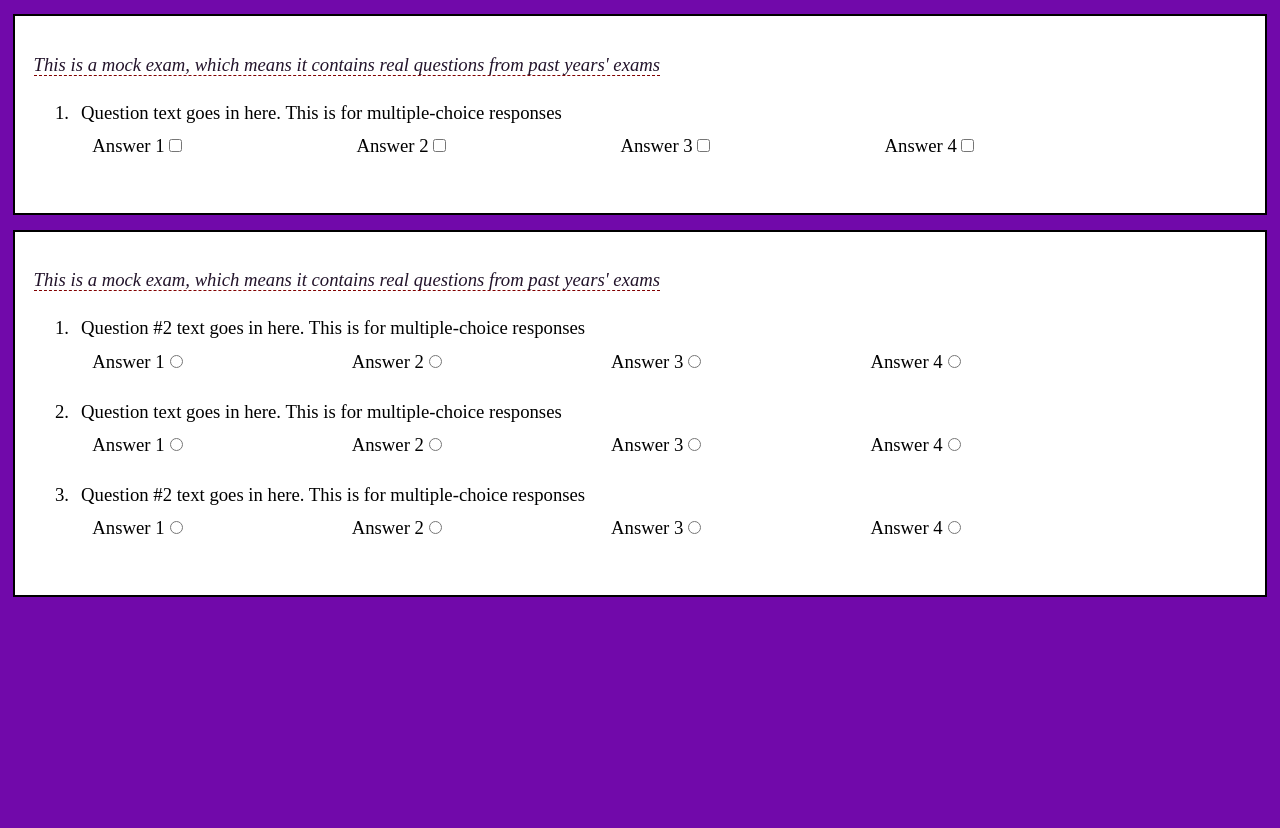
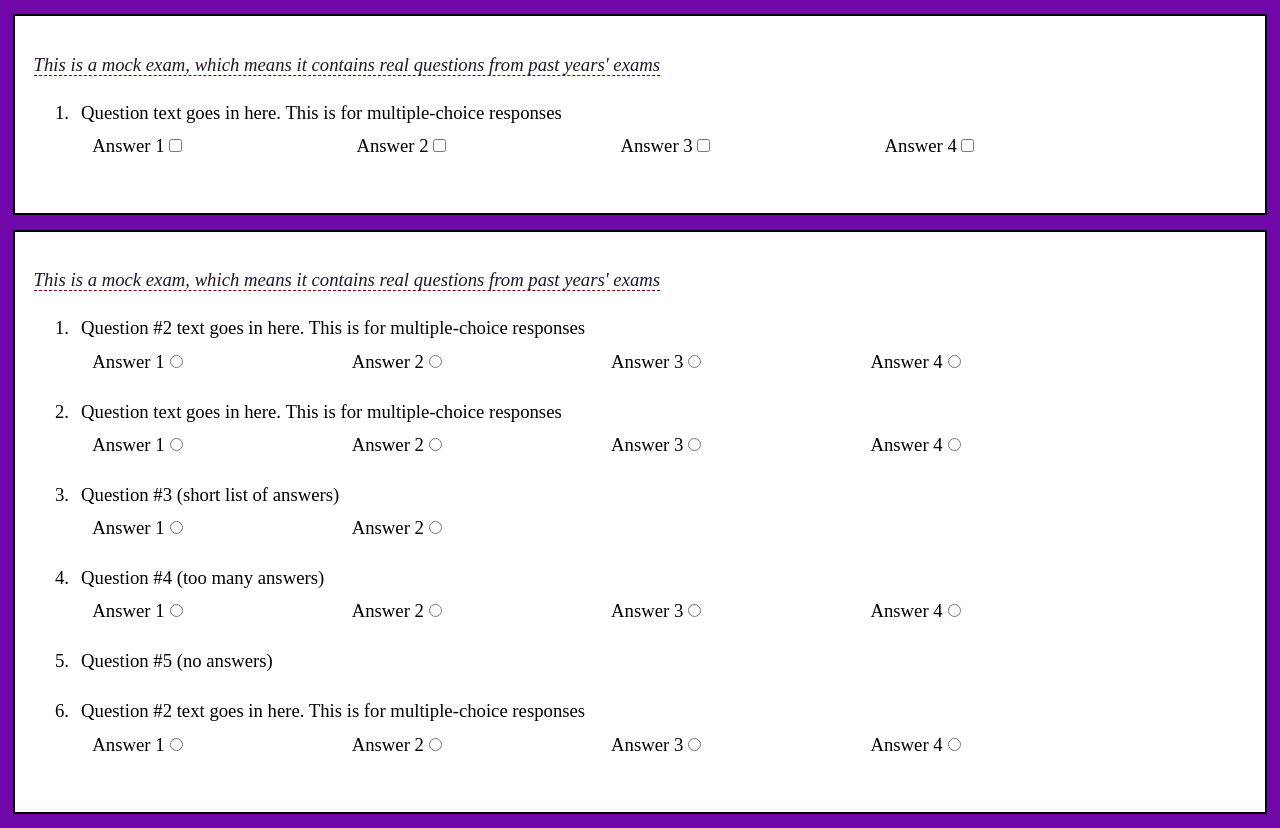
Before and after one commit to lpavlenko/Mila_site, a plain HTML site: page templates/question_gen.html in a window 1280 px wide. Before the commit the page ends 800 px from the top, so only its background shows below. Drawn offline with nearby package versions, Linux system fonts and the light colour scheme.

Commit message:
Code refactoring
Separated implementation into multiple JS files

```diff
--- /dev/null
+++ b/templates/exam_generate.js
@@ -0,0 +1,83 @@
+/*
+	Set of functions to traverse a given exam with its questions in order
+	to create an HTML rendering of it
+*/
+
+function createExamDiv(_$obj, _exam){
+	var $div = $("<div>");
+
+	$div.addClass("exam");
+	$div.addClass( _exam.mock ? "mock" : "exercise" );
+
+	$div.append(
+		$("<p>").append(
+			$("<span>").append(
+				_exam.descr
+			)
+		)
+	);
+
+	createQList($div, _exam);
+
+	_$obj.append($div);
+}
+function createQList(_$obj, _exam){
+	var $ol = $("<ol>");
+
+	$ol.addClass("question_container");
+
+	for(var i = 0; i < _exam.list.length; ++i){
+		var /*const*/idx = _exam.list[i];
+		create1Q($ol, gQ[idx]);
+	}
+
+	_$obj.append($ol);
+}
+function create1Q(_$obj, _q){
+	var $li = $("<li>");
+
+	$li.append(_q.txt);
+
+	if(_q.list){
+		$li.addClass("question_list");
+		// TODO: add more generation code here later on
+	}else{
+		$li.addClass("question_mc");
+
+		var $divA = $("<div>");	// answer
+		$divA.addClass("answer");
+
+		var /*const*/nameAttr = "answer_" + Math.random();
+		var /*const*/numAnswers = _q.a.length;
+
+		if( ! validateQ(_q) ){
+			numAnswers = limit(numAnswers, 0, 4);
+		}
+
+		for(var i = 0; i < numAnswers; ++i){
+			var $span = $("<span>");
+			var $input = $("<input>");
+			$input.attr({
+				type: "radio",
+				name: nameAttr
+			});
+
+			$divA.append(
+				$span.append(_q.a[i]).append($input)
+			);
+		}
+
+		var $divF = $("<div>");	// feedback
+		$divF.addClass("feedback");
+		$divF.html(_q.fb);
+
+		$li.append($divA).append($divF);
+	}
+
+	_$obj.append($li);
+}
+function limit(_val, _min, _max){
+	_val = Math.min(_val, _max);
+	_val = Math.max(_val, _min);
+	return _val;
+}
--- /dev/null
+++ b/templates/exam_sampleDB.js
@@ -0,0 +1,69 @@
+/*
+	Sample DB to express the structure of the exam and questions and to
+	provide sample data for testing purposes
+*/
+
+var gExam1 = {
+	descr: "This is a mock exam, which means it contains real questions from past years' exams",
+	mock: true,
+	list: [1, 0, 2, 3, 4, 1]
+};
+var gExam2 = {
+	descr: "This is a mock exam, which means it contains real questions from past years' exams",
+	mock: false, // exercise exam
+	list: [0, 1, 0, 1]
+};
+var gQ = [];
+gQ[0] = {
+	txt: "Question text goes in here. This is for multiple-choice responses",
+	list: false,
+	a: [
+		"Answer 1",
+		"Answer 2",
+		"Answer 3",
+		"Answer 4"
+	],
+	correct: 2,
+	fb: "If there is additional feedback (like an incorrect answer) it will be shown in here"
+};
+gQ[1] = {
+	txt: "Question #2 text goes in here. This is for multiple-choice responses",
+	list: false,
+	a: [
+		"Answer 1",
+		"Answer 2",
+		"Answer 3",
+		"Answer 4"
+	],
+	correct: 1,
+	fb: "Another feedback text <a href='#'>link</a>"
+};
+gQ[2] = {
+	txt: "Question #3 (short list of answers)",
+	list: false,
+	a: [
+		"Answer 1", //#0
+		"Answer 2", //#1
+	],
+	correct: 2,	// incorrect index
+	fb: "No real feedback"
+};
+gQ[3] = {
+	txt: "Question #4 (too many answers)",
+	list: false,
+	a: [
+		"Answer 1",
+		"Answer 2",
+		"Answer 3",
+		"Answer 4",
+		"Answer 5",
+	],
+	correct: 1,
+	fb: "No real feedback"
+};
+gQ[4] = {
+	txt: "Question #5 (no answers)",
+	a: [],
+	correct: 1,
+	fb: "No real feedback"
+};
--- /dev/null
+++ b/templates/exam_validate.js
@@ -0,0 +1,30 @@
+/*
+	Functions to validate the content of the exam and questions
+	Checks the internal validity and consistency of the data structures
+*/
+
+function validateE(_exam){
+	var qIsCorrect = true;
+
+	return qIsCorrect;
+}
+
+function validateQ(_q){
+	var /*const*/numAnswers = _q.a.length;
+	var qIsCorrect = true;
+
+	if(_q.list === undefined){
+		console.log("No field `list` defined for answer!!!");
+		qIsCorrect = false;
+	}
+	if(numAnswers <= 0 || numAnswers > 4){
+		console.log("%cNumber of answers for question [%s] is [%i], which is not between 1 and 4. Ignoring the rest of answers choices", "color:red;", _q.txt, numAnswers);
+		qIsCorrect = false;
+	}
+	if(_q.correct >= numAnswers){
+		console.log("%cIndex of the correct answer is [%i] but the total number of answers is [%i] for answer [%s]", "color:red;", _q.correct, numAnswers, _q.txt);
+		qIsCorrect = false;
+	}
+
+	return qIsCorrect;
+}
--- a/templates/question_gen.html
+++ b/templates/question_gen.html
@@ -2,112 +2,9 @@
 <head>
 	<link rel="stylesheet" type="text/css" href="questions.css" />
 	<script src="https://ajax.googleapis.com/ajax/libs/jquery/1.8.3/jquery.min.js"></script>
-	<script>
-		var gExam1 = {
-			descr: "This is a mock exam, which means it contains real questions from past years' exams",
-			mock: true,
-			list: [1, 0, 1]
-		};
-		var gExam2 = {
-			descr: "This is a mock exam, which means it contains real questions from past years' exams",
-			mock: false, // exercise exam
-			list: [0, 1, 0, 1]
-		};
-		var gQ = [];
-		gQ[0] = {
-			txt: "Question text goes in here. This is for multiple-choice responses",
-			list: false,
-			a: [
-				"Answer 1",
-				"Answer 2",
-				"Answer 3",
-				"Answer 4"
-			],
-			correct: 2,
-			fb: "If there is additional feedback (like an incorrect answer) it will be shown in here"
-		};
-		gQ[1] = {
-			txt: "Question #2 text goes in here. This is for multiple-choice responses",
-			list: false,
-			a: [
-				"Answer 1",
-				"Answer 2",
-				"Answer 3",
-				"Answer 4"
-			],
-			correct: 1,
-			fb: "Another feedback text <a href='#'>link</a>"
-		};
-
-		function createExamDiv(_$obj, _exam){
-			var $div = $("<div>");
-
-			$div.addClass("exam");
-			$div.addClass( _exam.mock ? "mock" : "exercise" );
-
-			$div.append(
-				$("<p>").append(
-					$("<span>").append(
-						_exam.descr
-					)
-				)
-			);
-
-			createQList($div, _exam);
-
-			_$obj.append($div);
-		}
-		function createQList(_$obj, _exam){
-			var $ol = $("<ol>");
-
-			$ol.addClass("question_container");
-
-			for(var i = 0; i < _exam.list.length; ++i){
-				var /*const*/idx = _exam.list[i];
-				create1Q($ol, gQ[idx]);
-			}
-
-			_$obj.append($ol);
-		}
-		function create1Q(_$obj, _q){
-			var $li = $("<li>");
-
-			$li.append(_q.txt);
-
-			if(_q.list){
-				$li.addClass("question_list");
-				// TODO: add more generation code here later on
-			}else{
-				$li.addClass("question_mc");
-
-				var $divA = $("<div>");	// answer
-				$divA.addClass("answer");
-
-				var /*const*/nameAttr = "answer_" + Math.random();
-
-				for(var i = 0; i < 4; ++i){
-					var $span = $("<span>");
-					var $input = $("<input>");
-					$input.attr({
-						type: "radio",
-						name: nameAttr
-					});
-
-					$divA.append(
-						$span.append(_q.a[i]).append($input)
-					);
-				}
-
-				var $divF = $("<div>");	// feedback
-				$divF.addClass("feedback");
-				$divF.html(_q.fb);
-
-				$li.append($divA).append($divF);
-			}
-
-			_$obj.append($li);
-		}
-	</script>
+	<script src="exam_sampleDB.js"></script>
+	<script src="exam_generate.js"></script>
+	<script src="exam_validate.js"></script>
 </head>
 <body onload="createExamDiv( $('#dynamic_div'), gExam1 );">
 	<div id="static_div" class="main">
```
